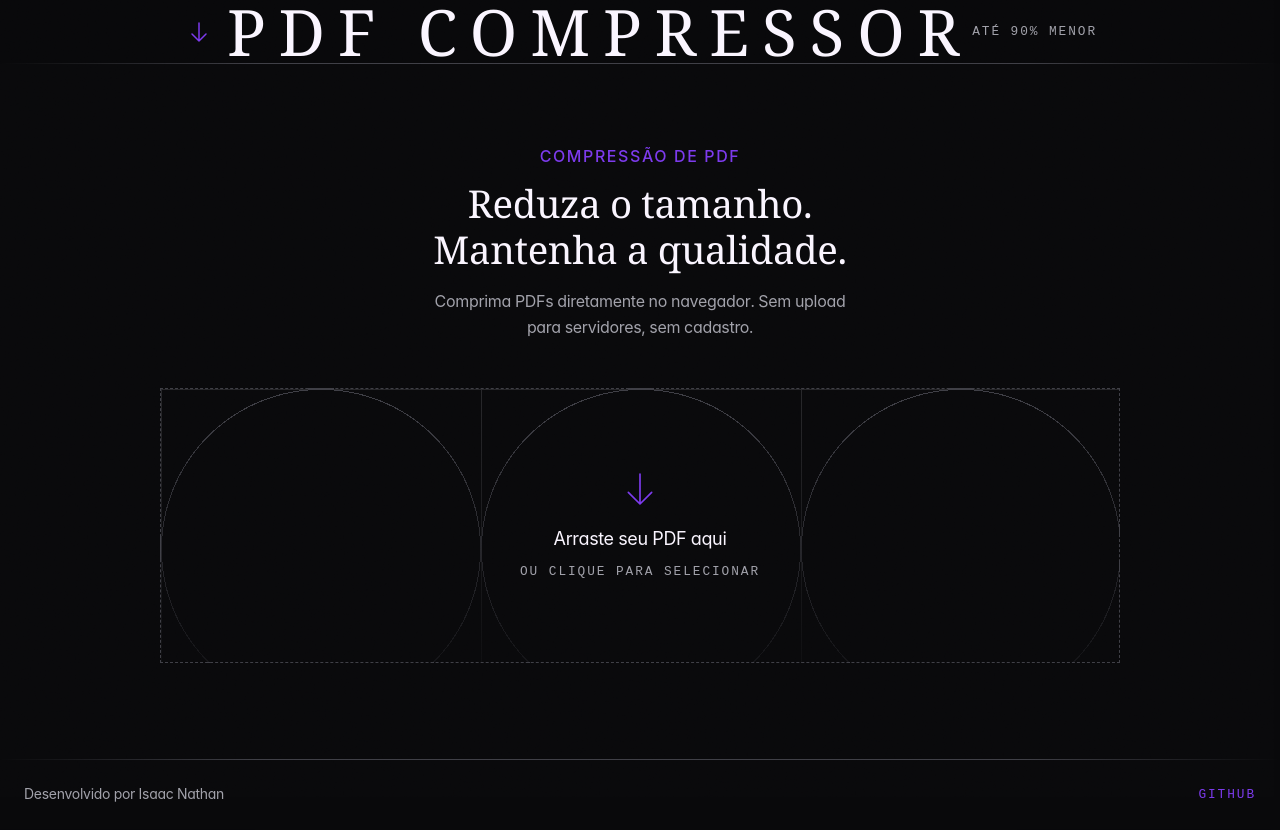
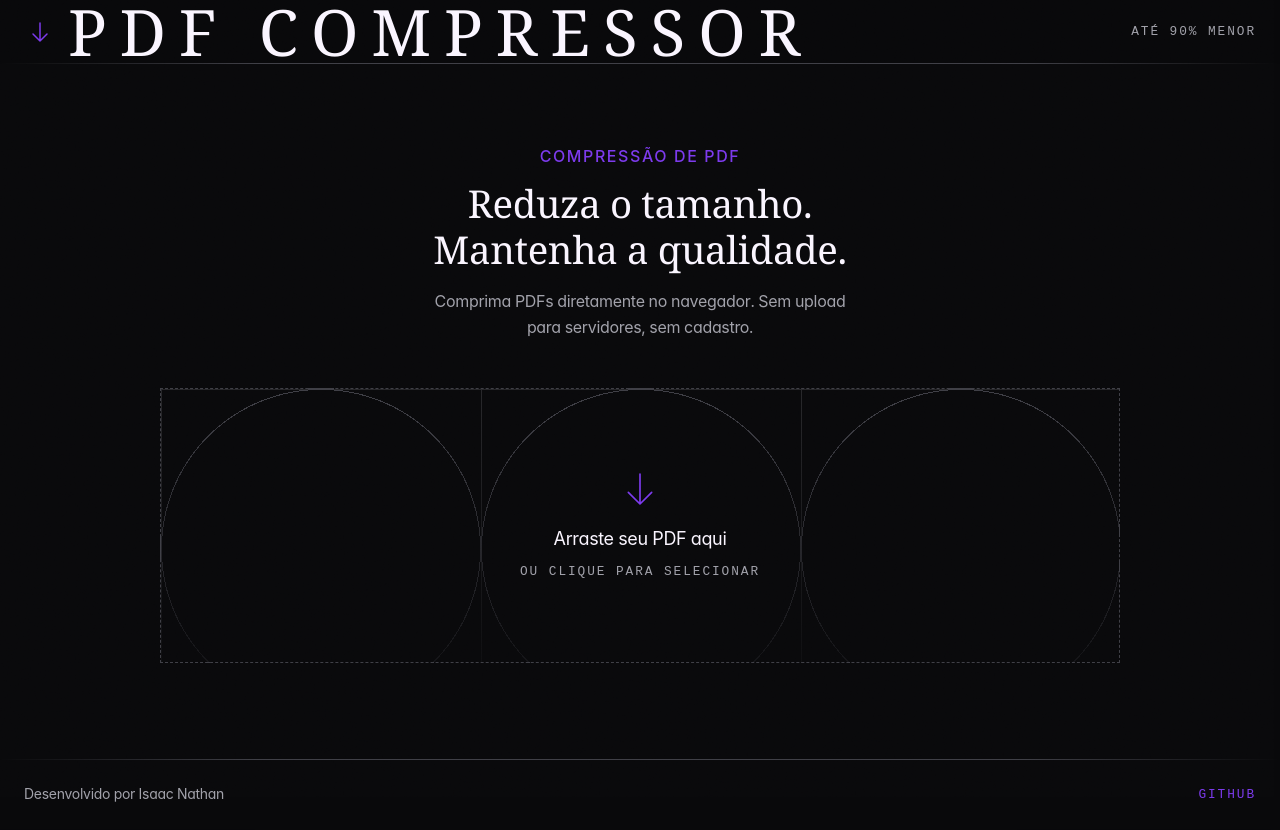
Before and after one commit to xAngryBadger/anta, a React (Vite) app in the folder frontend/: page / in a window 1280 px wide. Built offline with nearby package versions, Linux system fonts and the light colour scheme; no server answers.

Commit message:
Fix header padding: remove py-4, add w-full for proper centering

```diff
--- a/frontend/src/App.tsx
+++ b/frontend/src/App.tsx
@@ -77,8 +77,8 @@
         transition={{ duration: 0.8, delay: 0.1, ease: [0.16, 1, 0.3, 1] }}
         className="min-h-screen bg-[var(--color-bg)] text-[var(--color-text)]"
       >
-        <header className="fixed top-0 left-0 right-0 z-40 fade-border-bottom h-16 flex items-center" style={{ backdropFilter: 'blur(16px)', backgroundColor: 'rgba(9,9,11,0.8)' }}>
-          <div className="max-w-7xl mx-auto px-6 py-4 flex items-center justify-between">
+<header className="fixed top-0 left-0 right-0 z-40 fade-border-bottom h-16 flex items-center" style={{ backdropFilter: 'blur(16px)', backgroundColor: 'rgba(9,9,11,0.8)' }}>
+      <div className="max-w-7xl mx-auto px-6 w-full flex items-center justify-between">
             <div className="flex items-center gap-3">
               <motion.div
                 initial={{ scale: 0 }}
```
